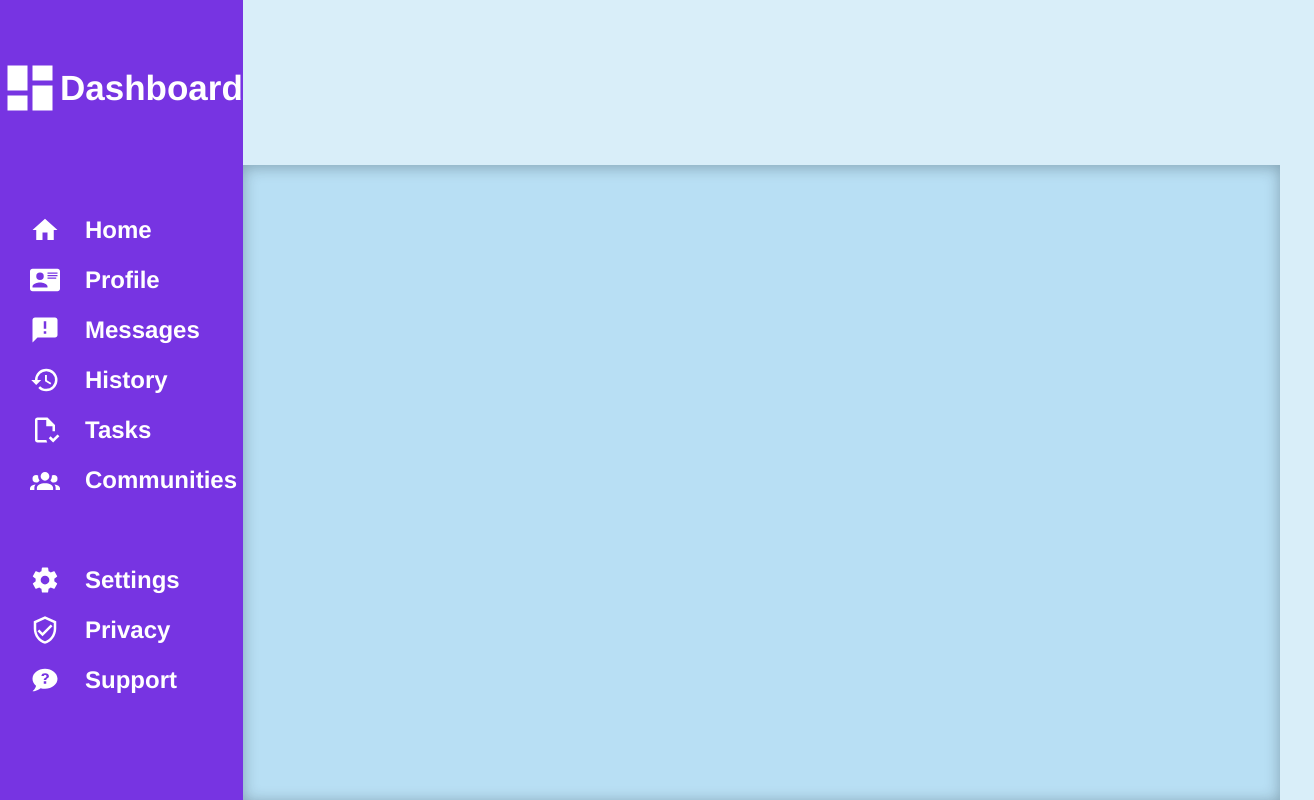
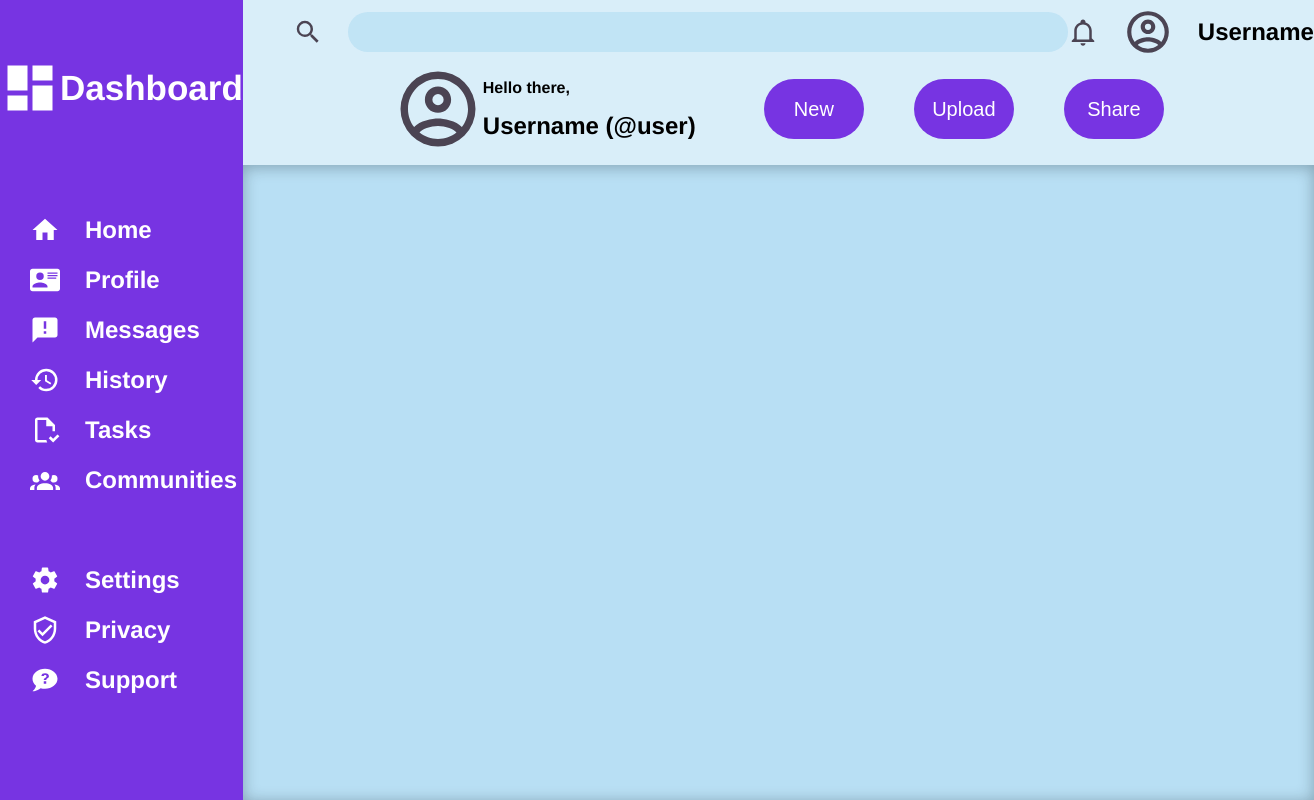
Before and after one commit to SFlrn22/Admin-dashboard, a plain HTML site: page index.html in a window 1280 px wide. Shown: the whole page, 1314 px wide, since content can reach past the window. Drawn offline with Linux system fonts and the light colour scheme.

Commit message:
Add contents to header and style them

```diff
--- a/index.css
+++ b/index.css
@@ -21,6 +21,8 @@ body {
 
 .header {
     background-color: rgba(217, 238, 249, 1);
+    display: flex;
+    flex-direction: column;
 }
 
 .content {
@@ -29,6 +31,8 @@ body {
     box-shadow:rgba(14, 30, 37, 0.32) 0px 2px 15px 0px inset;
     grid-column-start: 2;
 }
+
+/* SIDEBAR */
 
 #logo-princ {
     fill: white;
@@ -86,3 +90,118 @@ body {
 .el:hover {
     background-color: rgba(67, 20, 143, 1);
 }
+
+.el:active {
+    background-color: rgba(67, 20, 143, 0.4);
+}
+
+/* HEADER */
+
+.header-top {
+    height: 40%;
+    display: flex;
+    justify-content: space-evenly;
+}
+
+.search {
+    align-self: center;
+    display: flex;
+}
+
+#search {
+    outline: none;
+    font-size: 20px;
+    width: 45rem;
+    height: 2rem;
+    border-radius: 50px;
+    border: none;
+    background-color: rgba(96, 183, 230, 0.2);
+    padding: 20px;
+    align-self: center;
+}
+
+#search-logo {
+    fill: rgb(75, 68, 83);
+    width: 30px;
+    height: 30px;
+    align-self: center;
+    margin-left: 50px;
+    margin-right: 25px;
+}
+
+.details {
+    align-self: center;
+    display: flex;
+    gap: 25px;
+}
+
+#bell {
+    fill: rgb(75, 68, 83);
+    width: 30px;
+    height: 30px;
+    align-self: center;
+}
+
+#account-logo {
+    fill: rgb(75, 68, 83);
+    width: 50px;
+    height: 50px;
+}
+
+.user {
+    align-self: center;
+    user-select: none;
+}
+
+#search:focus {
+    outline: 2px solid rgb(75, 68, 83);
+}
+
+.header-bot {
+    display: flex;
+    justify-content: space-between;
+}
+
+.left-side {
+    display: flex;
+    padding-left: 150px;
+}
+
+.greet {
+    align-self: center;
+    display: flex;
+    flex-direction: column;
+    gap: 15px;
+}
+
+#account-logobot {
+    fill: rgb(75, 68, 83);
+    width: 90px;
+    height: 90px;
+}
+
+.right-side {
+    display: flex;
+    justify-content: space-evenly;
+    gap: 50px;
+    padding-right: 150px;
+}
+
+button {
+    background-color: rgba(119, 52, 226, 1);
+    font-size: 20px;
+    width: 100px;
+    height: 60px;
+    border-radius: 50px;
+    color: white;
+    align-self: center;
+    border: none;
+}
+
+button:hover {
+    background-color: rgba(67, 20, 143, 1);
+}
+
+button:active {
+    background-color: rgba(67, 20, 143, 0.4);
+}
--- a/index.html
+++ b/index.html
@@ -57,7 +57,31 @@
             </div>
         </div>
         <div class="header">
-
+            <div class="header-top">
+                <div class="search">
+                    <svg xmlns="http://www.w3.org/2000/svg" viewBox="0 0 24 24" id="search-logo"><path d="M9.5,3A6.5,6.5 0 0,1 16,9.5C16,11.11 15.41,12.59 14.44,13.73L14.71,14H15.5L20.5,19L19,20.5L14,15.5V14.71L13.73,14.44C12.59,15.41 11.11,16 9.5,16A6.5,6.5 0 0,1 3,9.5A6.5,6.5 0 0,1 9.5,3M9.5,5C7,5 5,7 5,9.5C5,12 7,14 9.5,14C12,14 14,12 14,9.5C14,7 12,5 9.5,5Z" /></svg>
+                    <input id="search" type="text">
+                </div>
+                <div class="details">
+                    <svg xmlns="http://www.w3.org/2000/svg" viewBox="0 0 24 24" id="bell"><path d="M10 21H14C14 22.1 13.1 23 12 23S10 22.1 10 21M21 19V20H3V19L5 17V11C5 7.9 7 5.2 10 4.3V4C10 2.9 10.9 2 12 2S14 2.9 14 4V4.3C17 5.2 19 7.9 19 11V17L21 19M17 11C17 8.2 14.8 6 12 6S7 8.2 7 11V18H17V11Z" /></svg>
+                    <svg xmlns="http://www.w3.org/2000/svg" viewBox="0 0 24 24" id="account-logo"><path d="M12,2A10,10 0 0,0 2,12A10,10 0 0,0 12,22A10,10 0 0,0 22,12A10,10 0 0,0 12,2M7.07,18.28C7.5,17.38 10.12,16.5 12,16.5C13.88,16.5 16.5,17.38 16.93,18.28C15.57,19.36 13.86,20 12,20C10.14,20 8.43,19.36 7.07,18.28M18.36,16.83C16.93,15.09 13.46,14.5 12,14.5C10.54,14.5 7.07,15.09 5.64,16.83C4.62,15.5 4,13.82 4,12C4,7.59 7.59,4 12,4C16.41,4 20,7.59 20,12C20,13.82 19.38,15.5 18.36,16.83M12,6C10.06,6 8.5,7.56 8.5,9.5C8.5,11.44 10.06,13 12,13C13.94,13 15.5,11.44 15.5,9.5C15.5,7.56 13.94,6 12,6M12,11A1.5,1.5 0 0,1 10.5,9.5A1.5,1.5 0 0,1 12,8A1.5,1.5 0 0,1 13.5,9.5A1.5,1.5 0 0,1 12,11Z" /></svg>
+                    <h2 class="user">Username</h2>
+                </div>
+            </div>
+            <div class="header-bot">
+                <div class="left-side">
+                    <svg xmlns="http://www.w3.org/2000/svg" viewBox="0 0 24 24" id="account-logobot"><path d="M12,2A10,10 0 0,0 2,12A10,10 0 0,0 12,22A10,10 0 0,0 22,12A10,10 0 0,0 12,2M7.07,18.28C7.5,17.38 10.12,16.5 12,16.5C13.88,16.5 16.5,17.38 16.93,18.28C15.57,19.36 13.86,20 12,20C10.14,20 8.43,19.36 7.07,18.28M18.36,16.83C16.93,15.09 13.46,14.5 12,14.5C10.54,14.5 7.07,15.09 5.64,16.83C4.62,15.5 4,13.82 4,12C4,7.59 7.59,4 12,4C16.41,4 20,7.59 20,12C20,13.82 19.38,15.5 18.36,16.83M12,6C10.06,6 8.5,7.56 8.5,9.5C8.5,11.44 10.06,13 12,13C13.94,13 15.5,11.44 15.5,9.5C15.5,7.56 13.94,6 12,6M12,11A1.5,1.5 0 0,1 10.5,9.5A1.5,1.5 0 0,1 12,8A1.5,1.5 0 0,1 13.5,9.5A1.5,1.5 0 0,1 12,11Z" /></svg>
+                    <div class="greet">
+                        <h4>Hello there,</h4>
+                        <h2>Username (@user)</h2>
+                    </div>
+                </div>
+                <div class="right-side">
+                    <button>New</button>
+                    <button>Upload</button>
+                    <button>Share</button>
+                </div>
+            </div>
         </div>
         <div class="content">
 
```
